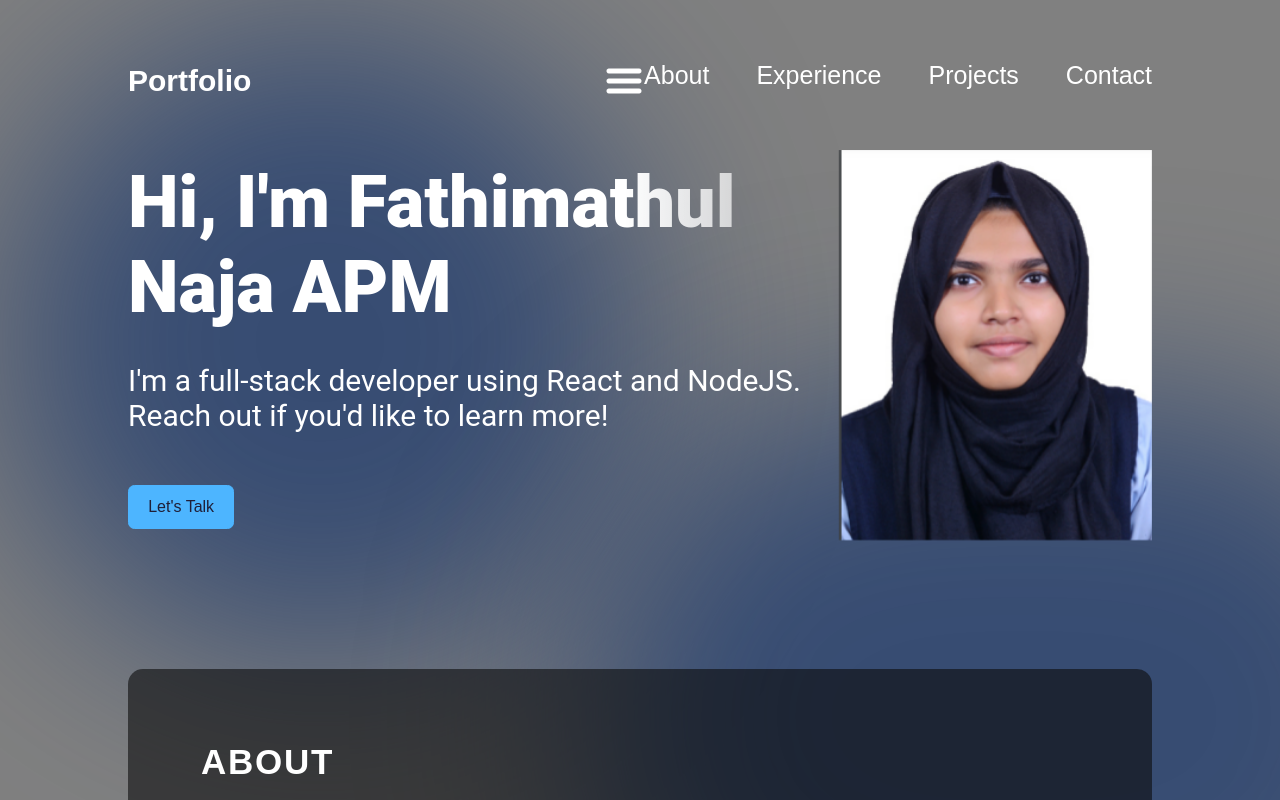
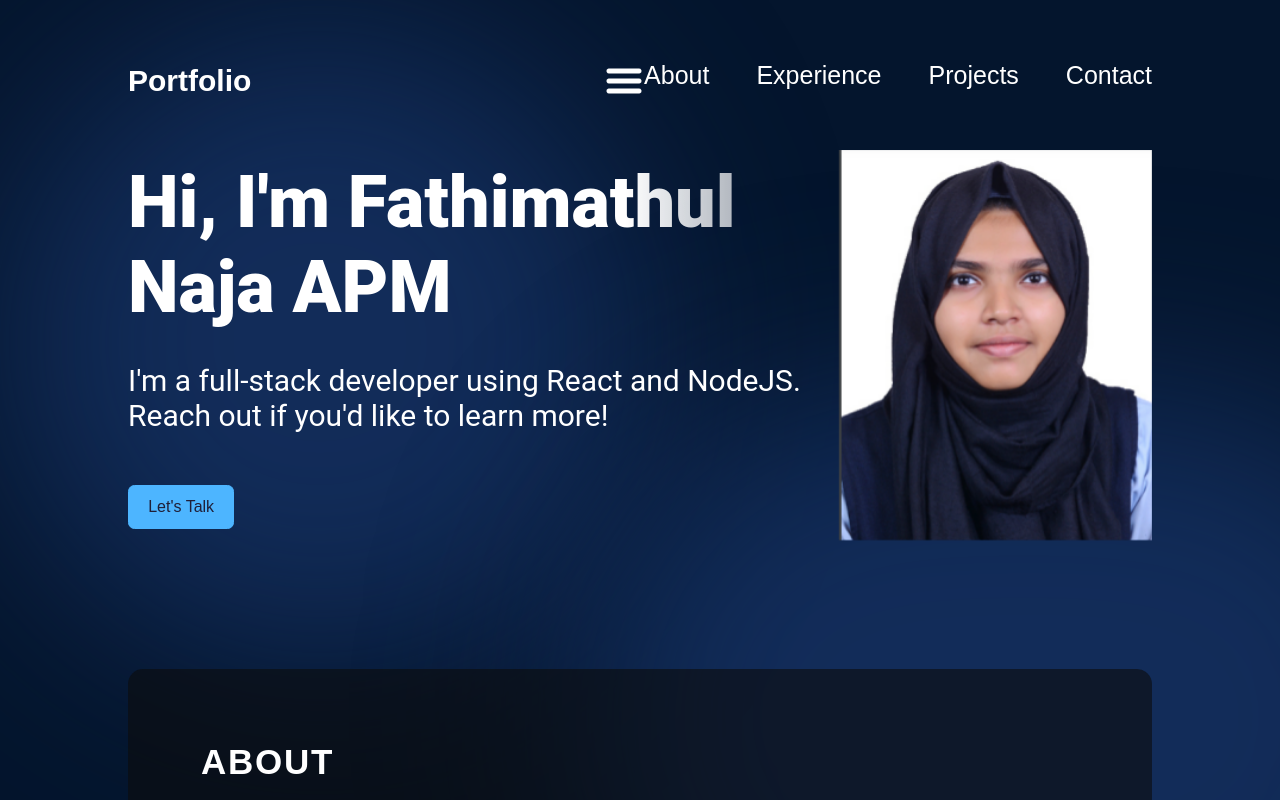
Before and after one commit to Fathima-naja/portfolio, a React (Vite) app in the folder portfolio2/: page / in a window 1280 px wide. Shown: the top 800 px of the page. Built offline with nearby package versions, Linux system fonts and the light colour scheme.

Commit message:
sixth commit

```diff
--- a/portfolio2/src/components/Hero/CTA.jsx
+++ b/portfolio2/src/components/Hero/CTA.jsx
@@ -4,10 +4,10 @@ import React from 'react'
 export const CTA = () => {
   return (
     <div className='cta'>
-<span >
+
 
     <a href="#contact" className='btn btn-primary'>Let's Talk</a>
-    </span>
+
     </div>
   )
 }
--- a/portfolio2/src/vars.css
+++ b/portfolio2/src/vars.css
@@ -4,7 +4,7 @@
     --color-primary: #576cbc;
     --color-secondary: #19376d;
     --color-dark: #0b2447;
-    --color-bg:grey;
+    --color-bg:#04152d;
 
     /* Fonts */
     --font-roboto: "Roboto";
```
